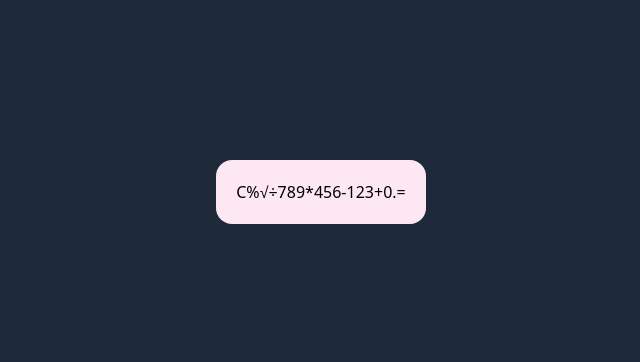
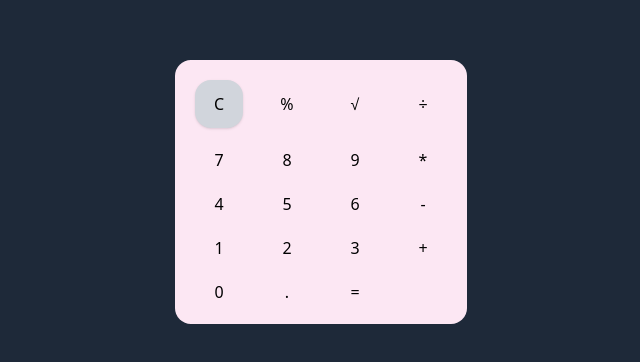
Before and after one commit to surenpal/my-calculater, a React (Vite) app: page / in a window 1280 px wide. Shown: the part 208-570 px from the top of the page, without its empty margins (319-959 px from the left). Built offline with nearby package versions, Linux system fonts and the light colour scheme.

Commit message:
style for the btn is added, colors,shadow, shadow,curser, hover, transition

```diff
--- a/src/App.jsx
+++ b/src/App.jsx
@@ -1,8 +1,9 @@
 function Calculater() {
   return <div className="bg-pink-100 p-5 rounded-2xl">
 
-  <div>
-    <button>C</button>
+  <div className="grid grid-cols-4 gap-5">
+    <button className="bg-gray-300 py-3 aspect-square rounded-2xl shadow-sm text-black-100
+    hover:brightness-95 hover:cursor-pointer active:brightness-75 transition-all duration-100">C</button>
     <button>%</button>
     <button>√</button>
     <button>÷</button>
```
